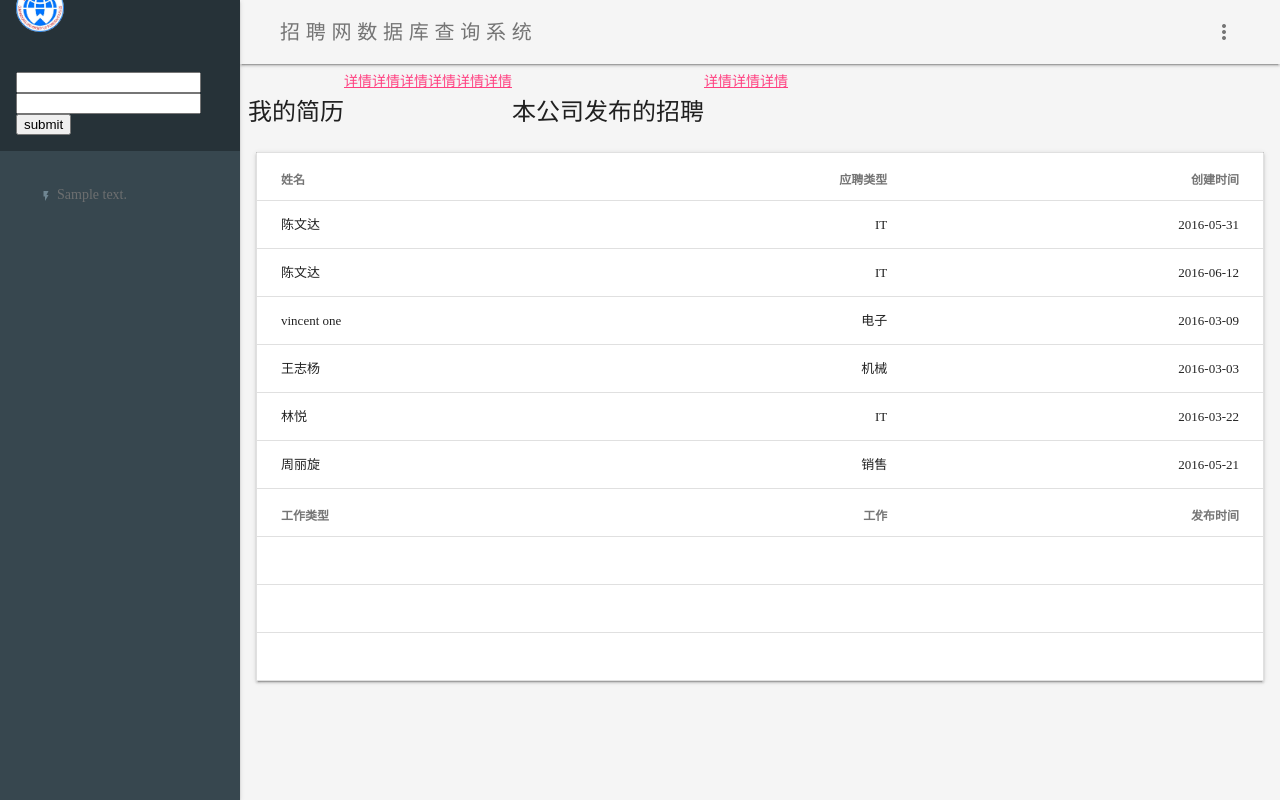
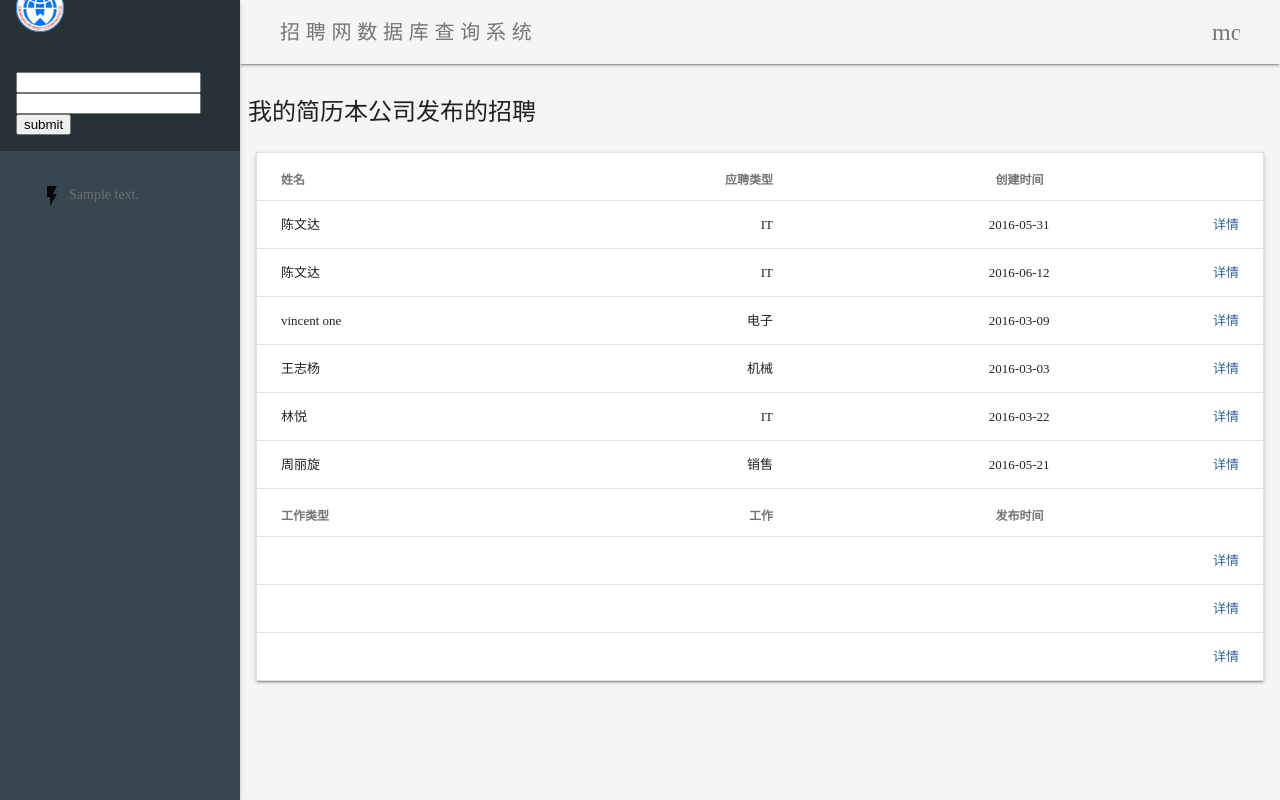
Before and after one commit to Hareric/dbBigHW, a Django app: template recruitment/templates/index.html in a window 1280 px wide. Run offline with Django 3.2, Linux system fonts and the light colour scheme; data comes from the database, SQL or seed files in the repository; the template is opened without the code that fills it: values that come from a table or form of the project are taken from there, most other values are stand-ins (such as "Sample title", 1, 10 or a date in 2020); some libraries are stand-ins or nearby versions.

Commit message:
update sql

```diff
--- a/recruitment/static/css/styles.css
+++ b/recruitment/static/css/styles.css
@@ -26,18 +26,24 @@
 
 .aaa{
     position: relative;
+    color: #369;
+    text-decoration: none;
+
 }
 .bbb{
     position: absolute;
     width: 500px;
     height: 500px;
-    background-color: #000;
+    background-color: #eee;
     display: none;
-    left: 50px;
+    left: -500px;
     z-index: 9999999;
+    text-align: left;
 }
 .aaa:hover .bbb{
+    white-space: normal;
     display: block;
+
 }
 
 .demo-avatar {
--- a/recruitment/templates/index.html
+++ b/recruitment/templates/index.html
@@ -6,7 +6,7 @@
 	<meta name="viewport" content="width=device-width, initial-scale=1.0">
 	<link rel="stylesheet" href="../static/node_modules/material-design-lite/material.min.css">
 	<script src="../static/node_modules/material-design-lite/material.min.js"></script>
-	<link rel="stylesheet" href="https://fonts.googleapis.com/icon?family=Material+Icons">
+{#	<link rel="stylesheet" href="https://fonts.googleapis.com/icon?family=Material+Icons">#}
 	<link rel="stylesheet" href="../static/css/styles.css">
 	<link rel="icon" sizes="192x192" href="../static/images/android-desktop.png">
 	<link rel="shortcut icon" href="../static/images/favicon.png">
@@ -68,7 +68,7 @@
 {#          	<a class="mdl-navigation__link" href="#"><i class="mdl-color-text--blue-grey-400 material-icons" role="presentation">person</i>周丽旋</a>#}
 {#          	<a class="mdl-navigation__link" href="#"><i class="mdl-color-text--blue-grey-400 material-icons" role="presentation">person</i>于露露</a>#}
             {% for detail  in details%}  {# 显示用户的详细信息 #}
-                <span class="mdl-navigation__link" href="#"><i class="mdl-color-text--blue-grey-400 material-icons" role="presentation">flash_on </i>{{ detail }} </span><br/>
+                <span class="mdl-navigation__link" href="#"><i class="mdl-color-text--blue-grey-400 material-icons" role="presentation"><img src="../static/images/flash_on.png"> </i>{{ detail }} </span><br/>
             {% endfor %}
         </nav>
     </div>
@@ -89,7 +89,7 @@
                                 <td class="mdl-data-table__cell--non-numeric ">{{ cv.name }}</td>
                                 <td>{{ cv.category }}</td>
                                 <td>{{ cv.create_time }}</td>
-{#                                <td>#}
+                                <td style="overflow: visible">
                                     <a class='aaa' href="#">
                                         详情 </br>
                                         <div class="bbb">
@@ -123,10 +123,10 @@
                                 <td class="mdl-data-table__cell--non-numeric ">{{ job_deliver.0.category }}</td>
                                 <td>{{ job_deliver.0.job_name }}</td>
                                 <td>{{ job_deliver.0.created_time }}</td>
-{#                                <td>#}
+                                <td style="overflow: visible">
                                     <a class='aaa' href="#">
                                         详情
-                                        <div class="bbb">
+                                        <div class="bbb" >
                                             工作类型：{{ job_deliver.0.category }} </br>
                                             职位：{{ job_deliver.0.job_name }} </br>
                                             工作地址：{{ job_deliver.0.position }} </br>
```
Also changed, not shown: recruitment/static/images/flash_on.png (added).
